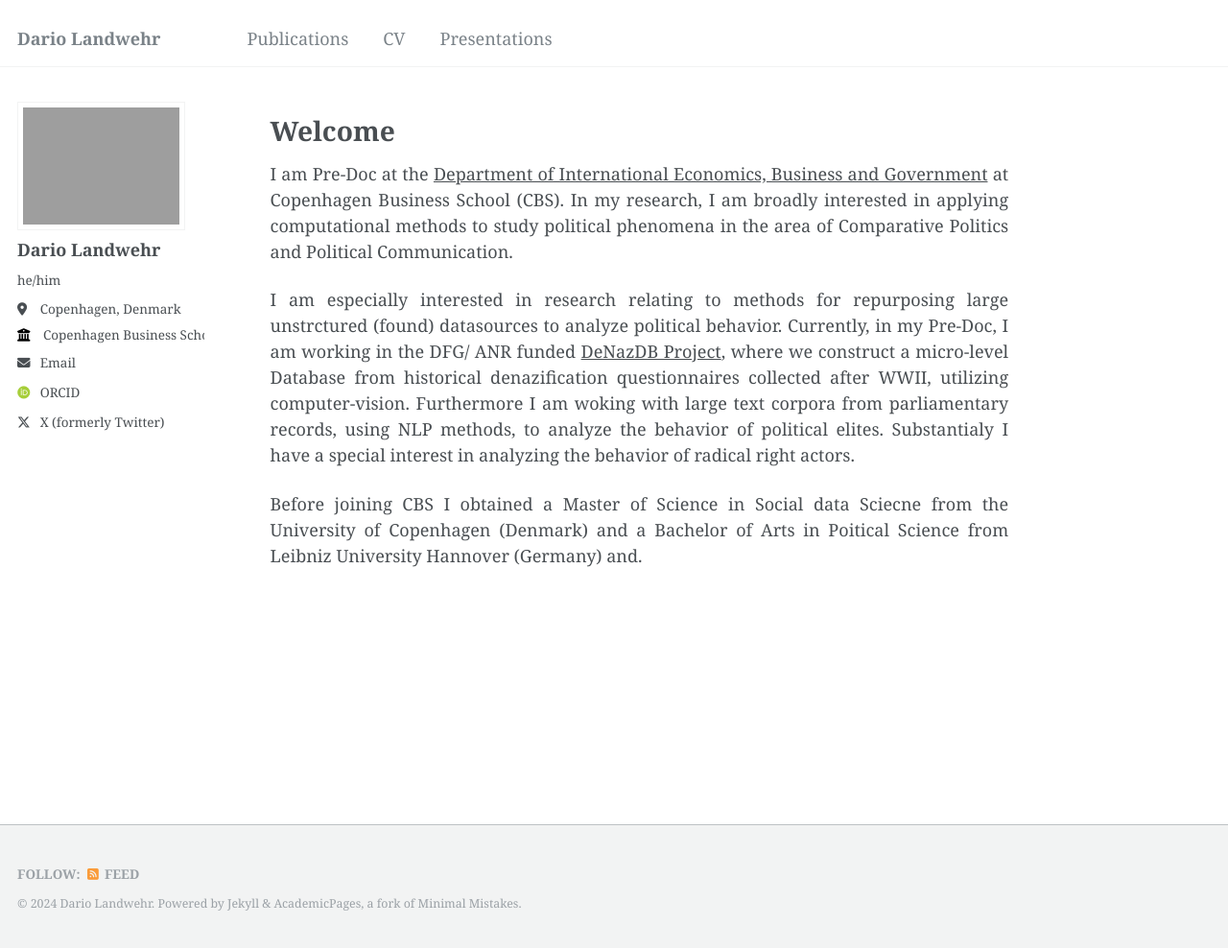
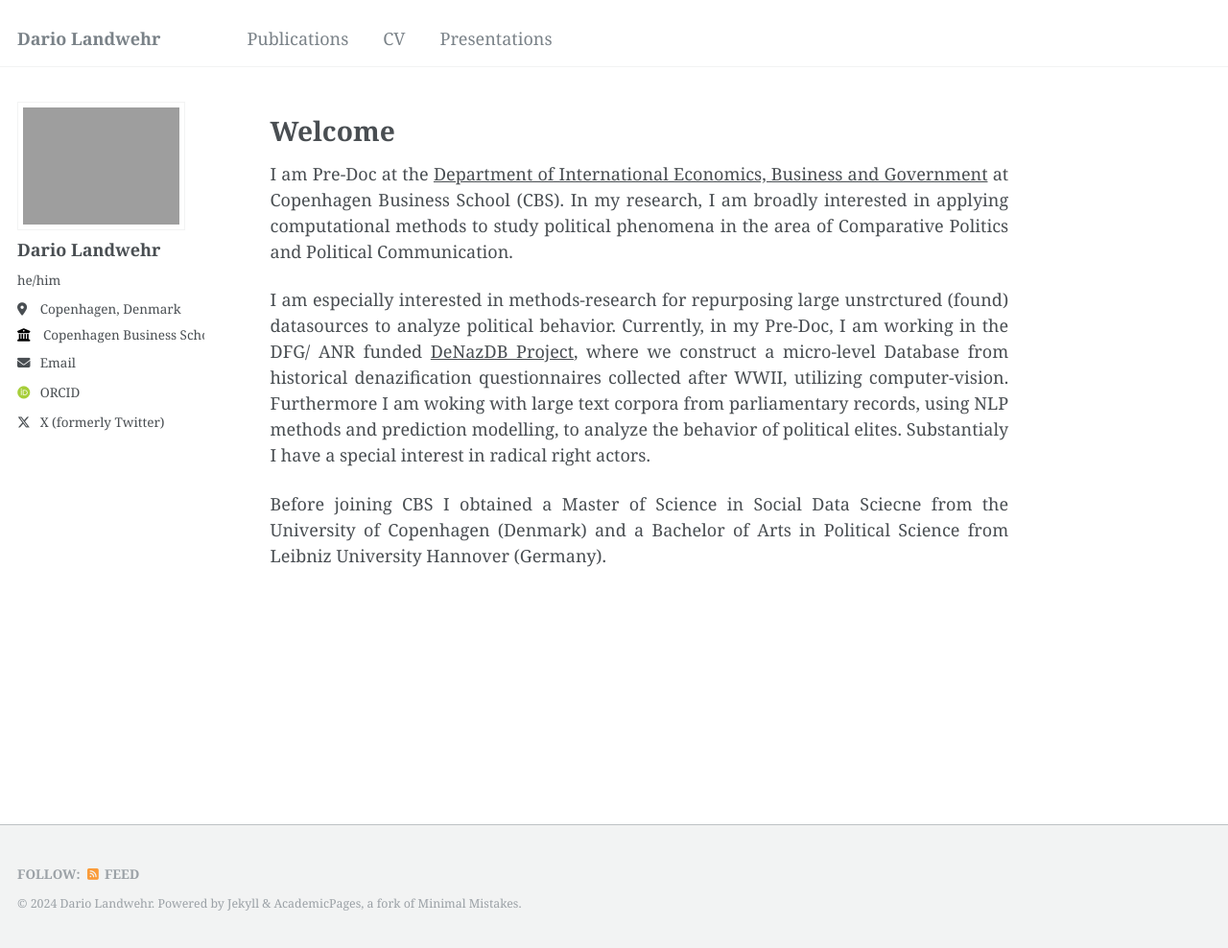
Before and after one commit to DarioLandwehr/DarioLandwehr.github.io, a Jekyll site: the page built from _pages/about.md, in a window 1280 px wide and 988 px high. Shown: the whole window at 96% size. Built offline with Jekyll 4.4.1, drawn with Linux system fonts in a browser that asks for light colours; some web fonts are replaced.

Commit message:
Update about.md

```diff
--- a/_pages/about.md
+++ b/_pages/about.md
@@ -11,6 +11,6 @@ Welcome
 ===============
 <p style='text-align: justify;'> I am Pre-Doc at the <a href="https://www.cbs.dk/en/research/departments-and-centres/department-of-international-economics-government-and-business/staff/dregb">Department of International Economics, Business and Government</a> at Copenhagen Business School (CBS). In my research, I am broadly interested in applying computational methods to study political phenomena in the area of Comparative Politics and Political Communication. </p>
 
-<p style='text-align: justify;'> I am especially interested in research relating to methods for repurposing large unstrctured (found) datasources to analyze political behavior. Currently, in my Pre-Doc, I am working in the DFG/ ANR funded <a href="https://www.janstuckatz.com/denazdb">DeNazDB Project</a>, where we construct a micro-level Database from historical denazification questionnaires collected after WWII, utilizing computer-vision. Furthermore I am woking with large text corpora from parliamentary records, using NLP methods, to analyze the behavior of political elites. Substantialy I have a special interest in analyzing the behavior of radical right actors. </p>
+<p style='text-align: justify;'> I am especially interested in methods-research for repurposing large unstrctured (found) datasources to analyze political behavior. Currently, in my Pre-Doc, I am working in the DFG/ ANR funded <a href="https://www.janstuckatz.com/denazdb">DeNazDB Project</a>, where we construct a micro-level Database from historical denazification questionnaires collected after WWII, utilizing computer-vision. Furthermore I am woking with large text corpora from parliamentary records, using NLP methods and prediction modelling, to analyze the behavior of political elites. Substantialy I have a special interest in radical right actors. </p>
 
-<p style='text-align: justify;'> Before joining CBS I obtained a Master of Science in Social data Sciecne from the University of Copenhagen (Denmark) and a Bachelor of Arts in Poitical Science from Leibniz University Hannover (Germany) and. </p>
+<p style='text-align: justify;'> Before joining CBS I obtained a Master of Science in Social Data Sciecne from the University of Copenhagen (Denmark) and a Bachelor of Arts in Political Science from Leibniz University Hannover (Germany). </p>
```
